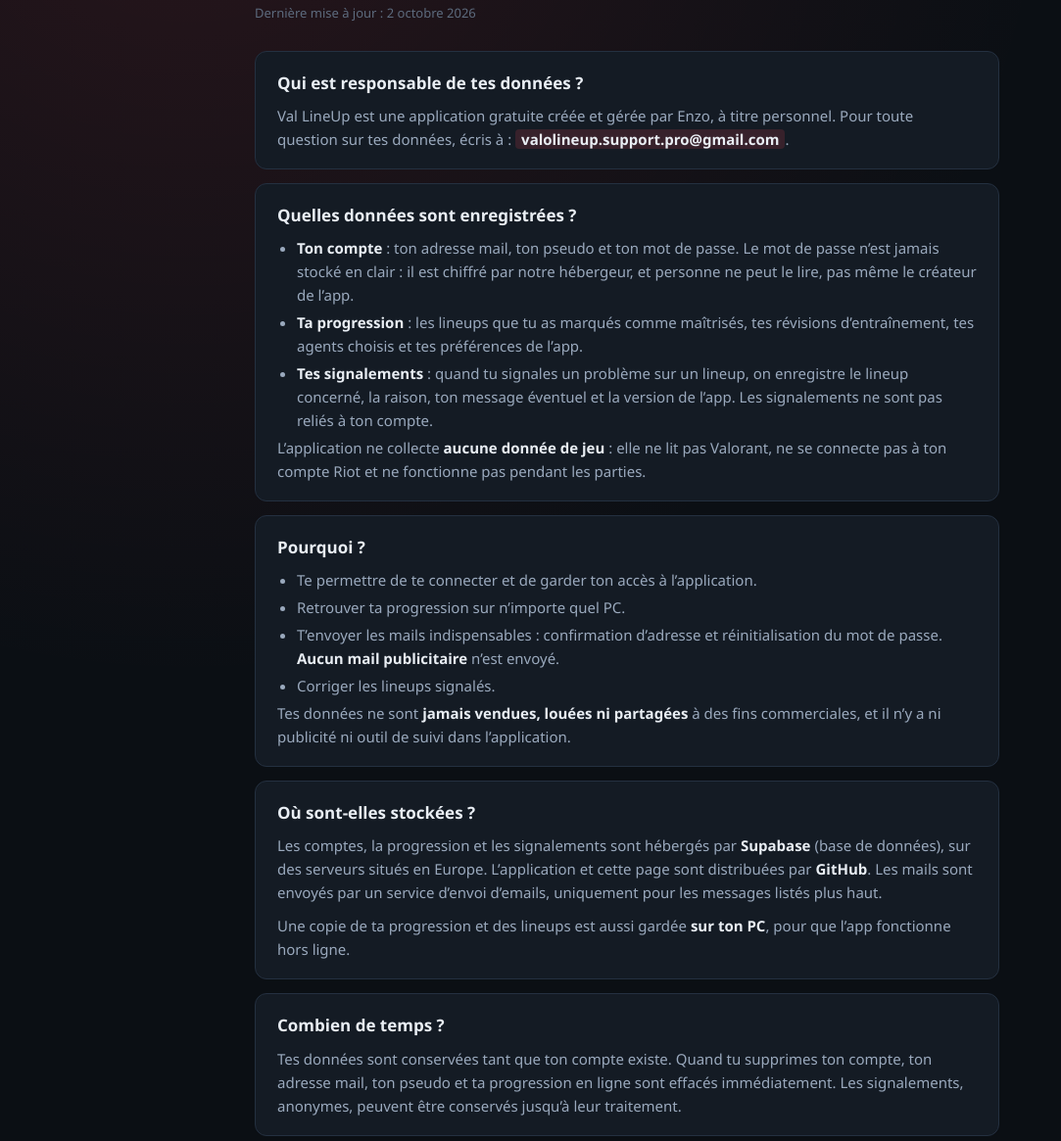
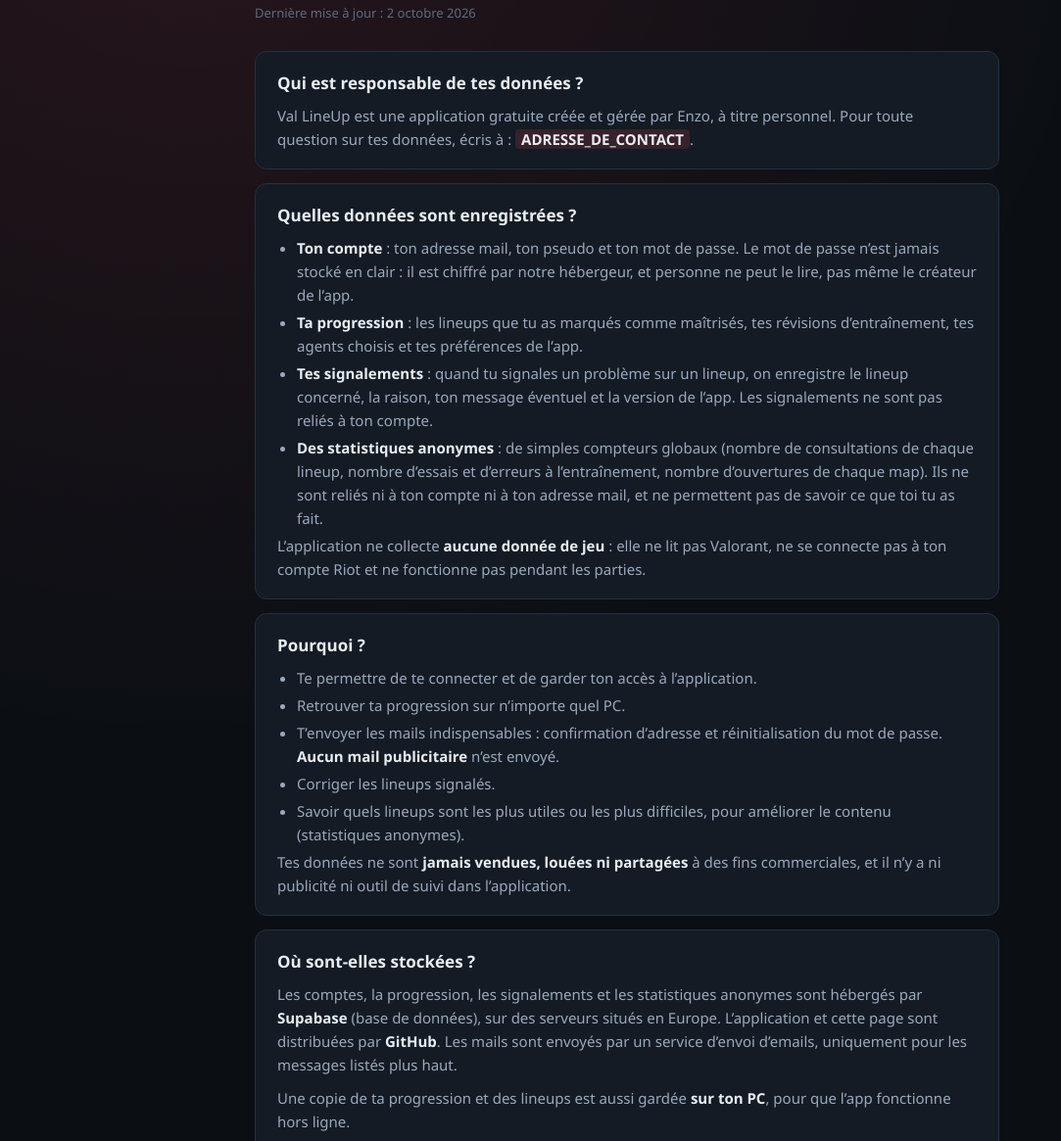
Before and after one commit to ValLineup/val-lineup-app, a plain HTML site: page confidentialite.html in a window 1280 px wide. Shown: the part 192-1357 px from the top of the page at 98% size, without its empty margins (0-1083 px from the left). Drawn offline with Linux system fonts and the light colour scheme.

Commit message:
Add files via upload

```diff
--- a/confidentialite.html
+++ b/confidentialite.html
@@ -44,7 +44,7 @@
 
     <section>
       <h2>Qui est responsable de tes données ?</h2>
-      <p>Val LineUp est une application gratuite créée et gérée par Enzo, à titre personnel. Pour toute question sur tes données, écris à : <b class="todo">valolineup.support.pro@gmail.com</b>.</p>
+      <p>Val LineUp est une application gratuite créée et gérée par Enzo, à titre personnel. Pour toute question sur tes données, écris à : <b class="todo">ADRESSE_DE_CONTACT</b>.</p>
     </section>
 
     <section>
@@ -53,6 +53,7 @@
         <li><b>Ton compte</b> : ton adresse mail, ton pseudo et ton mot de passe. Le mot de passe n’est jamais stocké en clair : il est chiffré par notre hébergeur, et personne ne peut le lire, pas même le créateur de l’app.</li>
         <li><b>Ta progression</b> : les lineups que tu as marqués comme maîtrisés, tes révisions d’entraînement, tes agents choisis et tes préférences de l’app.</li>
         <li><b>Tes signalements</b> : quand tu signales un problème sur un lineup, on enregistre le lineup concerné, la raison, ton message éventuel et la version de l’app. Les signalements ne sont pas reliés à ton compte.</li>
+        <li><b>Des statistiques anonymes</b> : de simples compteurs globaux (nombre de consultations de chaque lineup, nombre d’essais et d’erreurs à l’entraînement, nombre d’ouvertures de chaque map). Ils ne sont reliés ni à ton compte ni à ton adresse mail, et ne permettent pas de savoir ce que toi tu as fait.</li>
       </ul>
       <p>L’application ne collecte <b>aucune donnée de jeu</b> : elle ne lit pas Valorant, ne se connecte pas à ton compte Riot et ne fonctionne pas pendant les parties.</p>
     </section>
@@ -64,13 +65,14 @@
         <li>Retrouver ta progression sur n’importe quel PC.</li>
         <li>T’envoyer les mails indispensables : confirmation d’adresse et réinitialisation du mot de passe. <b>Aucun mail publicitaire</b> n’est envoyé.</li>
         <li>Corriger les lineups signalés.</li>
+        <li>Savoir quels lineups sont les plus utiles ou les plus difficiles, pour améliorer le contenu (statistiques anonymes).</li>
       </ul>
       <p>Tes données ne sont <b>jamais vendues, louées ni partagées</b> à des fins commerciales, et il n’y a ni publicité ni outil de suivi dans l’application.</p>
     </section>
 
     <section>
       <h2>Où sont-elles stockées ?</h2>
-      <p>Les comptes, la progression et les signalements sont hébergés par <b>Supabase</b> (base de données), sur des serveurs situés en Europe. L’application et cette page sont distribuées par <b>GitHub</b>. Les mails sont envoyés par un service d’envoi d’emails, uniquement pour les messages listés plus haut.</p>
+      <p>Les comptes, la progression, les signalements et les statistiques anonymes sont hébergés par <b>Supabase</b> (base de données), sur des serveurs situés en Europe. L’application et cette page sont distribuées par <b>GitHub</b>. Les mails sont envoyés par un service d’envoi d’emails, uniquement pour les messages listés plus haut.</p>
       <p>Une copie de ta progression et des lineups est aussi gardée <b>sur ton PC</b>, pour que l’app fonctionne hors ligne.</p>
     </section>
 
```
